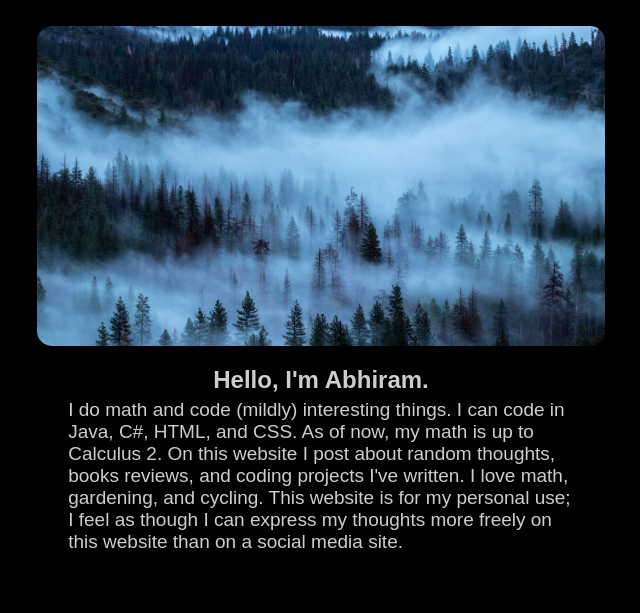
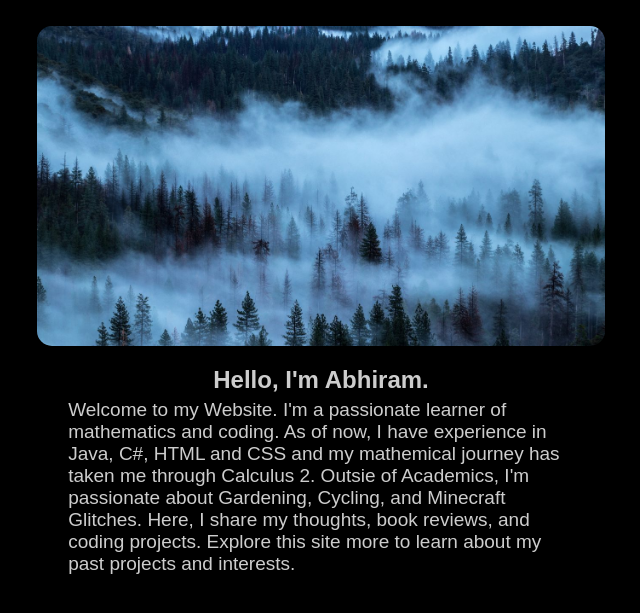
Before and after one commit to Nightwolf7570/MyWebsite, a plain HTML site: page index.html in a window 1280 px wide. Shown: the part 97-710 px from the top of the page, without its empty margins (319-959 px from the left). Drawn offline with Linux system fonts and the light colour scheme; a web font is replaced by a local one.

Commit message:
August 14 Additions

```diff
--- a/index.html
+++ b/index.html
@@ -35,7 +35,7 @@
 
   <h2> Hello, I'm Abhiram. </h2>
 
-    <p> I do math and code (mildly) interesting things. I can code in Java, C#, HTML, and CSS. As of now, my math is up to Calculus 2. On this website I post about random thoughts, books reviews, and coding projects I've written. I love math, gardening, and cycling. This website is for my personal use; I feel as though I can express my thoughts more freely on this website than on a social media site. </p>
+    <p> Welcome to my Website. I'm a passionate learner of mathematics and coding. As of now, I have experience in Java, C#, HTML and CSS and my mathemical journey has taken me through Calculus 2. Outsie of Academics, I'm passionate about Gardening, Cycling, and Minecraft Glitches. Here, I share my thoughts, book reviews, and coding projects. Explore this site more to learn about my past projects and interests.   </p>
 
 
 
```
